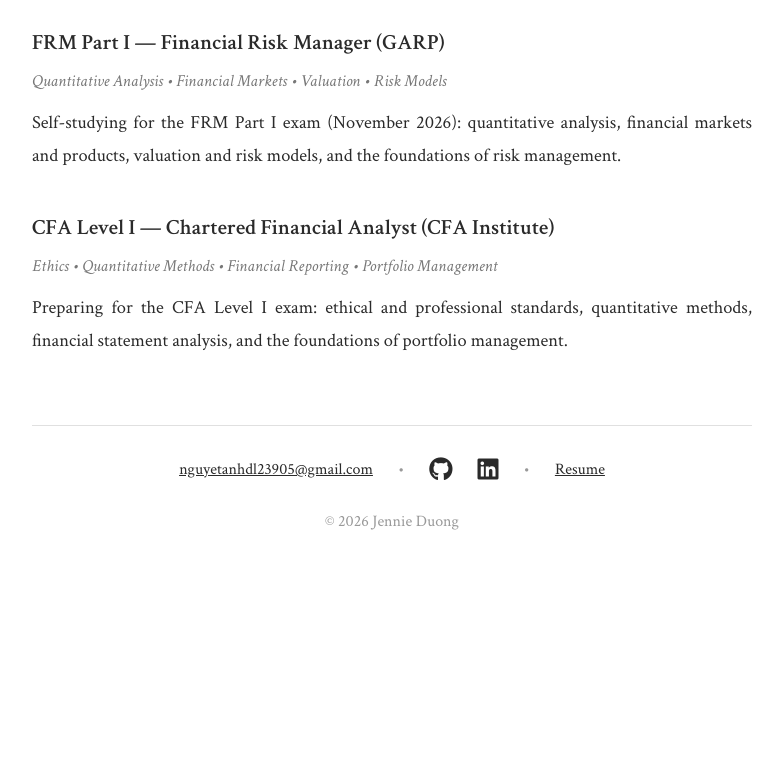
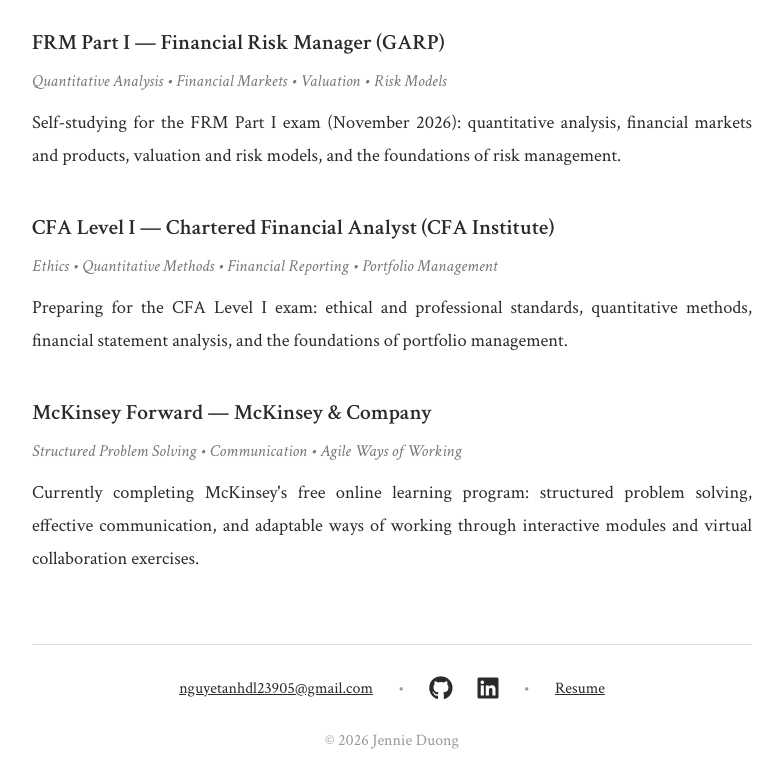
Before and after one commit to jennied2/jennied2.github.io, a plain HTML site: page coursework.html in a window 1280 px wide. Shown: the part 1872-2656 px from the top of the page, without its empty margins (248-1031 px from the left). Before the commit the page ends 2438 px from the top, so only its background shows below. Drawn offline with Linux system fonts and the light colour scheme.

Commit message:
Add files via upload

```diff
--- a/coursework.html
+++ b/coursework.html
@@ -82,6 +82,12 @@
     <p>Preparing for the CFA Level I exam: ethical and professional standards, quantitative methods, financial statement analysis, and the foundations of portfolio management.</p>
 </div>
 
+<div class="course">
+    <h3>McKinsey Forward &mdash; McKinsey &amp; Company</h3>
+    <p class="keywords">Structured Problem Solving &bull; Communication &bull; Agile Ways of Working</p>
+    <p>Currently completing McKinsey's free online learning program: structured problem solving, effective communication, and adaptable ways of working through interactive modules and virtual collaboration exercises.</p>
+</div>
+
 
         </main>
 
```
